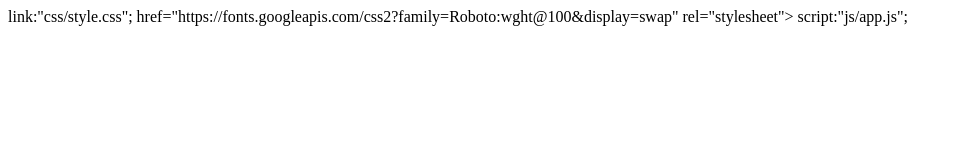
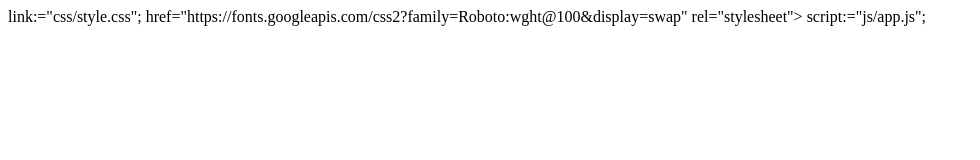
Before and after one commit to in6139fp/WEB1123-Project1_Gregory_Mishek, a plain HTML site: page index.html in a window 1280 px wide. Shown: the whole page, without its empty margins (0-980 px from the left). Drawn offline with Linux system fonts and the light colour scheme.

Commit message:
edit body

```diff
--- a/index.html
+++ b/index.html
@@ -4,13 +4,13 @@
     <meta charset="UTF-8">
     <meta name="viewport" content="width=device-width, initial-scale=1.0">
     <title>Document</title>
-    link:"css/style.css";
+    link:="css/style.css";
     href="https://fonts.googleapis.com/css2?family=Roboto:wght@100&display=swap" rel="stylesheet">
 
 </head>
 <body>
 
 
-    script:"js/app.js";
+    script:="js/app.js";
 </body>
 </html>
```
